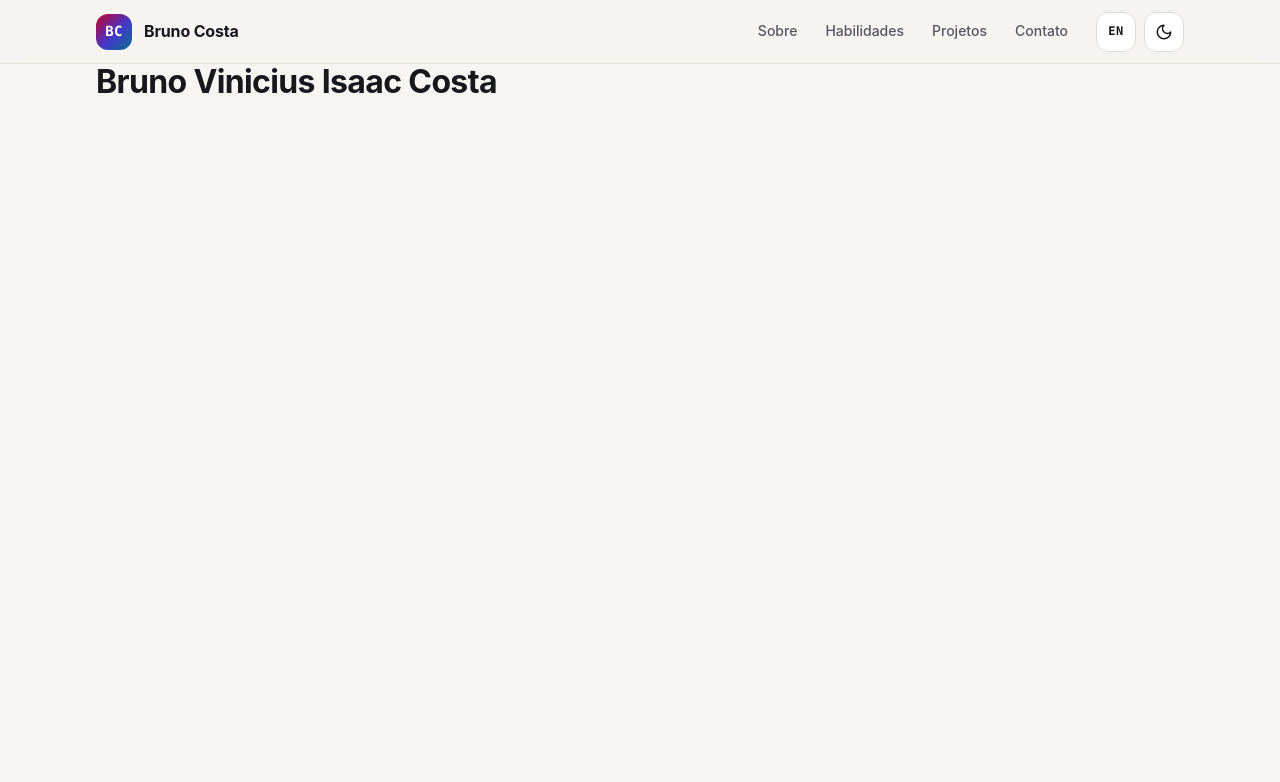
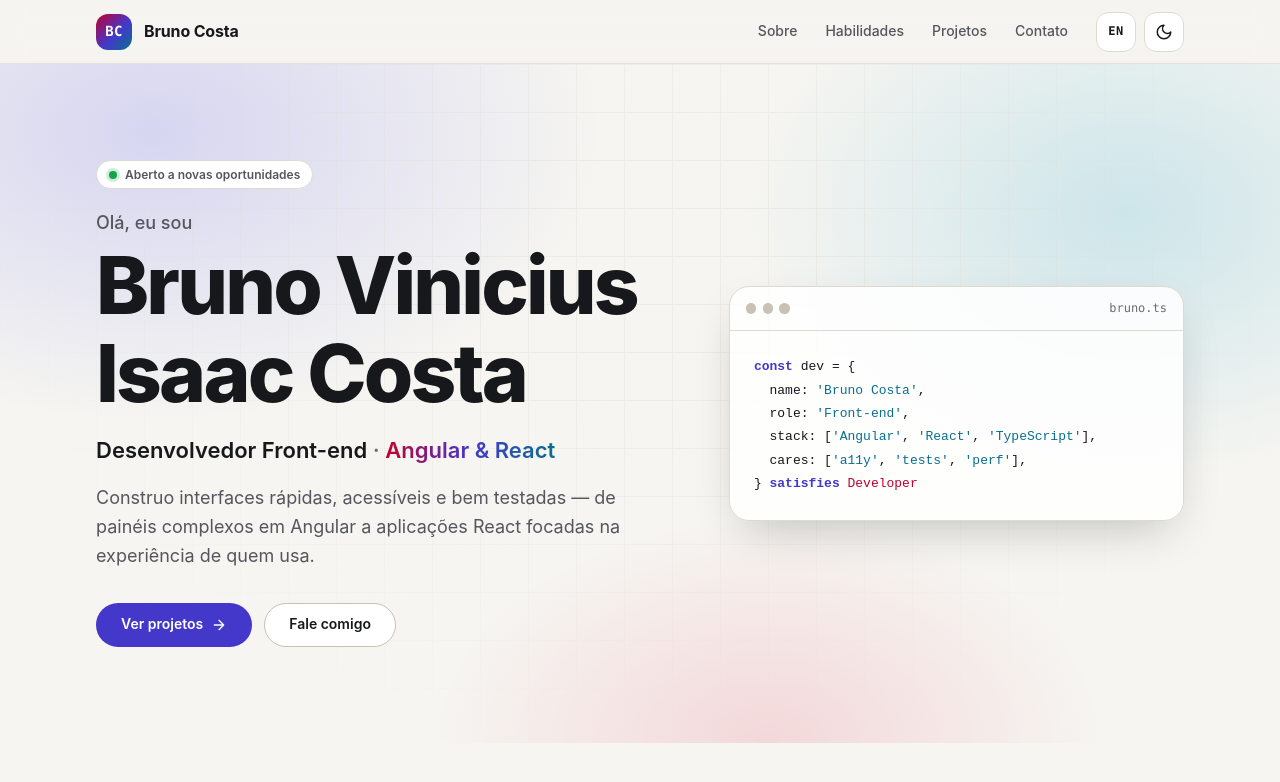
Before and after one commit to BrunoICosta/portfolio, a React (Vite) app: page / in a window 1280 px wide. Shown: the top 782 px of the page. Built offline with nearby package versions, Linux system fonts and the light colour scheme.

Commit message:
feat(hero): add hero section with CTAs and code card

```diff
--- a/src/App.tsx
+++ b/src/App.tsx
@@ -1,14 +1,13 @@
 import { MAIN_CONTENT_ID } from './core/sections'
 import { Header } from './features/header/Header'
+import { Hero } from './features/hero/Hero'
 
 function App() {
   return (
     <>
       <Header />
       <main id={MAIN_CONTENT_ID} tabIndex={-1}>
-        <div className="container">
-          <h1>Bruno Vinicius Isaac Costa</h1>
-        </div>
+        <Hero />
       </main>
     </>
   )
--- /dev/null
+++ b/src/data/profile.ts
@@ -0,0 +1,15 @@
+export const PROFILE = {
+  name: 'Bruno Vinicius Isaac Costa',
+  shortName: 'Bruno Costa',
+  email: 'brunoisaacosta@hotmail.com',
+  githubUser: 'BrunoICosta',
+  githubUrl: 'https://github.com/BrunoICosta',
+  siteUrl: 'https://brunoicosta.github.io/',
+} as const
+
+/**
+ * LinkedIn profile URL.
+ * TODO(bruno): fill in with the full profile URL (e.g. https://www.linkedin.com/in/<user>/).
+ * While it is empty, the LinkedIn link is hidden everywhere on the site.
+ */
+export const LINKEDIN_URL: string = ''
--- a/src/features/header/Header.tsx
+++ b/src/features/header/Header.tsx
@@ -25,7 +25,7 @@ export function Header() {
   return (
     <header className={styles.header}>
       <div className={`container ${styles.inner}`}>
-        <a href="#top" className={styles.logo} aria-label={t.header.homeLink}>
+        <a href="#content" className={styles.logo} aria-label={t.header.homeLink}>
           <span className={styles.mark} aria-hidden="true">
             BC
           </span>
--- /dev/null
+++ b/src/features/hero/Hero.module.css
@@ -0,0 +1,178 @@
+.hero {
+  position: relative;
+  isolation: isolate;
+  overflow: hidden;
+  padding-block: var(--space-8) var(--space-9);
+}
+
+.backdrop {
+  position: absolute;
+  inset: 0;
+  z-index: -1;
+  background:
+    radial-gradient(40rem 26rem at 12% 10%, var(--color-glow-1), transparent 70%),
+    radial-gradient(34rem 24rem at 88% 22%, var(--color-glow-2), transparent 70%),
+    radial-gradient(30rem 20rem at 60% 100%, var(--color-glow-3), transparent 70%);
+}
+
+.backdrop::after {
+  content: '';
+  position: absolute;
+  inset: 0;
+  background-image:
+    linear-gradient(var(--color-border) 1px, transparent 1px),
+    linear-gradient(90deg, var(--color-border) 1px, transparent 1px);
+  background-size: 3rem 3rem;
+  opacity: 0.35;
+  mask-image: radial-gradient(ellipse at 50% 30%, #000 20%, transparent 75%);
+}
+
+.inner {
+  display: grid;
+  gap: var(--space-8);
+  align-items: center;
+}
+
+.copy {
+  max-width: 42rem;
+}
+
+.availability {
+  display: inline-flex;
+  align-items: center;
+  gap: var(--space-2);
+  margin-bottom: var(--space-5);
+  padding: var(--space-1) var(--space-3);
+  border: 1px solid var(--color-border);
+  border-radius: var(--radius-pill);
+  background: var(--color-bg-elevated);
+  color: var(--color-text-muted);
+  font-size: var(--text-xs);
+  font-weight: 600;
+}
+
+.dot {
+  width: 0.5rem;
+  height: 0.5rem;
+  border-radius: 50%;
+  background: #16a34a;
+  box-shadow: 0 0 0 3px rgb(22 163 74 / 0.2);
+}
+
+.title {
+  font-size: var(--text-hero);
+  font-weight: 800;
+  letter-spacing: -0.035em;
+}
+
+.greeting {
+  display: block;
+  margin-bottom: var(--space-2);
+  color: var(--color-text-muted);
+  font-size: var(--text-lg);
+  font-weight: 500;
+  letter-spacing: 0;
+}
+
+.role {
+  margin-top: var(--space-4);
+  font-size: var(--text-xl);
+  font-weight: 600;
+}
+
+.separator {
+  color: var(--color-text-subtle);
+}
+
+.stack {
+  background: linear-gradient(90deg, var(--color-angular), var(--color-accent), var(--color-react));
+  -webkit-background-clip: text;
+  background-clip: text;
+  color: transparent;
+}
+
+.tagline {
+  margin-top: var(--space-4);
+  max-width: 36rem;
+  color: var(--color-text-muted);
+  font-size: var(--text-lg);
+}
+
+.ctas {
+  display: flex;
+  flex-wrap: wrap;
+  gap: var(--space-3);
+  margin-top: var(--space-6);
+}
+
+.codeCard {
+  display: none;
+  border: 1px solid var(--color-border);
+  border-radius: var(--radius-lg);
+  background: color-mix(in srgb, var(--color-bg-elevated) 88%, transparent);
+  box-shadow: var(--shadow-lg);
+  overflow: hidden;
+}
+
+.codeBar {
+  display: flex;
+  align-items: center;
+  gap: 0.4rem;
+  padding: var(--space-3) var(--space-4);
+  border-bottom: 1px solid var(--color-border);
+}
+
+.codeBar > span {
+  width: 0.65rem;
+  height: 0.65rem;
+  border-radius: 50%;
+  background: var(--color-border-strong);
+}
+
+.codeFile {
+  margin-inline-start: auto;
+  color: var(--color-text-subtle);
+  font-family: var(--font-mono);
+  font-size: var(--text-xs);
+}
+
+.code {
+  padding: var(--space-5);
+  overflow-x: auto;
+  font-family: var(--font-mono);
+  font-size: 0.8125rem;
+  line-height: 1.8;
+  color: var(--color-text);
+}
+
+.line {
+  display: block;
+  white-space: pre;
+}
+
+.kw {
+  color: var(--color-accent);
+  font-weight: 600;
+}
+
+.str {
+  color: var(--color-react);
+}
+
+.type {
+  color: var(--color-angular);
+}
+
+@media (min-width: 64rem) {
+  .hero {
+    padding-block: var(--space-9);
+  }
+
+  .inner {
+    grid-template-columns: minmax(0, 1.25fr) minmax(0, 1fr);
+  }
+
+  .codeCard {
+    display: block;
+  }
+}
--- /dev/null
+++ b/src/features/hero/Hero.tsx
@@ -0,0 +1,119 @@
+import { useI18n } from '../../core/i18n/useI18n'
+import { PROFILE } from '../../data/profile'
+import { ButtonLink } from '../../shared/components/ButtonLink'
+import { Icon } from '../../shared/components/Icon'
+import styles from './Hero.module.css'
+
+export function Hero() {
+  const { t } = useI18n()
+
+  return (
+    <section className={styles.hero} aria-labelledby="hero-title">
+      <div className={styles.backdrop} aria-hidden="true" />
+      <div className={`container ${styles.inner}`}>
+        <div className={styles.copy}>
+          <p className={styles.availability}>
+            <span className={styles.dot} aria-hidden="true" />
+            {t.hero.availability}
+          </p>
+
+          <h1 id="hero-title" className={styles.title}>
+            <span className={styles.greeting}>{t.hero.greeting}</span>
+            {PROFILE.name}
+          </h1>
+
+          <p className={styles.role}>
+            {t.hero.role} <span className={styles.separator}>·</span>{' '}
+            <span className={styles.stack}>{t.hero.stack}</span>
+          </p>
+
+          <p className={styles.tagline}>{t.hero.tagline}</p>
+
+          <div className={styles.ctas}>
+            <ButtonLink href="#projects">
+              {t.hero.ctaProjects}
+              <Icon name="arrowRight" size={16} />
+            </ButtonLink>
+            <ButtonLink href="#contact" variant="secondary">
+              {t.hero.ctaContact}
+            </ButtonLink>
+          </div>
+        </div>
+
+        <CodeCard />
+      </div>
+    </section>
+  )
+}
+
+type TokenKind = 'kw' | 'str' | 'type' | 'plain'
+type Token = readonly [TokenKind, string]
+
+/** Tiny pre-tokenized snippet: no syntax-highlighting library needed for one card. */
+const CODE_LINES: readonly (readonly Token[])[] = [
+  [
+    ['kw', 'const'],
+    ['plain', ' dev = {'],
+  ],
+  [
+    ['plain', '  name: '],
+    ['str', "'Bruno Costa'"],
+    ['plain', ','],
+  ],
+  [
+    ['plain', '  role: '],
+    ['str', "'Front-end'"],
+    ['plain', ','],
+  ],
+  [
+    ['plain', '  stack: ['],
+    ['str', "'Angular'"],
+    ['plain', ', '],
+    ['str', "'React'"],
+    ['plain', ', '],
+    ['str', "'TypeScript'"],
+    ['plain', '],'],
+  ],
+  [
+    ['plain', '  cares: ['],
+    ['str', "'a11y'"],
+    ['plain', ', '],
+    ['str', "'tests'"],
+    ['plain', ', '],
+    ['str', "'perf'"],
+    ['plain', '],'],
+  ],
+  [
+    ['plain', '} '],
+    ['kw', 'satisfies'],
+    ['plain', ' '],
+    ['type', 'Developer'],
+  ],
+]
+
+/** Decorative "profile as code" card; hidden from assistive tech (the copy already says it). */
+function CodeCard() {
+  return (
+    <div className={styles.codeCard} aria-hidden="true">
+      <div className={styles.codeBar}>
+        <span />
+        <span />
+        <span />
+        <code className={styles.codeFile}>bruno.ts</code>
+      </div>
+      <pre className={styles.code}>
+        <code>
+          {CODE_LINES.map((line, lineIndex) => (
+            <span key={lineIndex} className={styles.line}>
+              {line.map(([kind, text], tokenIndex) => (
+                <span key={tokenIndex} className={kind === 'plain' ? undefined : styles[kind]}>
+                  {text}
+                </span>
+              ))}
+            </span>
+          ))}
+        </code>
+      </pre>
+    </div>
+  )
+}
--- /dev/null
+++ b/src/shared/components/ButtonLink.module.css
@@ -0,0 +1,59 @@
+.button {
+  display: inline-flex;
+  align-items: center;
+  justify-content: center;
+  gap: var(--space-2);
+  min-height: 2.75rem;
+  padding: 0 var(--space-5);
+  border: 1px solid transparent;
+  border-radius: var(--radius-pill);
+  font-size: var(--text-sm);
+  font-weight: 600;
+  text-decoration: none;
+  white-space: nowrap;
+  transition:
+    background-color var(--duration-fast) ease,
+    border-color var(--duration-fast) ease,
+    color var(--duration-fast) ease,
+    transform var(--duration-fast) var(--ease-out);
+}
+
+.button:active {
+  transform: translateY(1px);
+}
+
+.button[data-size='sm'] {
+  min-height: 2.25rem;
+  padding: 0 var(--space-4);
+  font-size: var(--text-xs);
+}
+
+.button[data-variant='primary'] {
+  background: var(--color-accent);
+  color: var(--color-accent-contrast);
+}
+
+.button[data-variant='primary']:hover {
+  background: var(--color-accent-hover);
+}
+
+.button[data-variant='secondary'] {
+  border-color: var(--color-border-strong);
+  background: var(--color-bg-elevated);
+  color: var(--color-text);
+}
+
+.button[data-variant='secondary']:hover {
+  border-color: var(--color-text-subtle);
+  background: var(--color-surface);
+}
+
+.button[data-variant='ghost'] {
+  padding-inline: var(--space-3);
+  color: var(--color-text-muted);
+}
+
+.button[data-variant='ghost']:hover {
+  color: var(--color-text);
+  background: var(--color-surface);
+}
--- /dev/null
+++ b/src/shared/components/ButtonLink.tsx
@@ -0,0 +1,29 @@
+import type { AnchorHTMLAttributes, ReactNode } from 'react'
+import styles from './ButtonLink.module.css'
+
+interface ButtonLinkProps extends AnchorHTMLAttributes<HTMLAnchorElement> {
+  href: string
+  variant?: 'primary' | 'secondary' | 'ghost'
+  size?: 'md' | 'sm'
+  children: ReactNode
+}
+
+/** An anchor styled as a button: navigation stays semantic (<a>), looks consistent. */
+export function ButtonLink({
+  variant = 'primary',
+  size = 'md',
+  className,
+  children,
+  ...rest
+}: ButtonLinkProps) {
+  return (
+    <a
+      className={[styles.button, className].filter(Boolean).join(' ')}
+      data-variant={variant}
+      data-size={size}
+      {...rest}
+    >
+      {children}
+    </a>
+  )
+}
```
